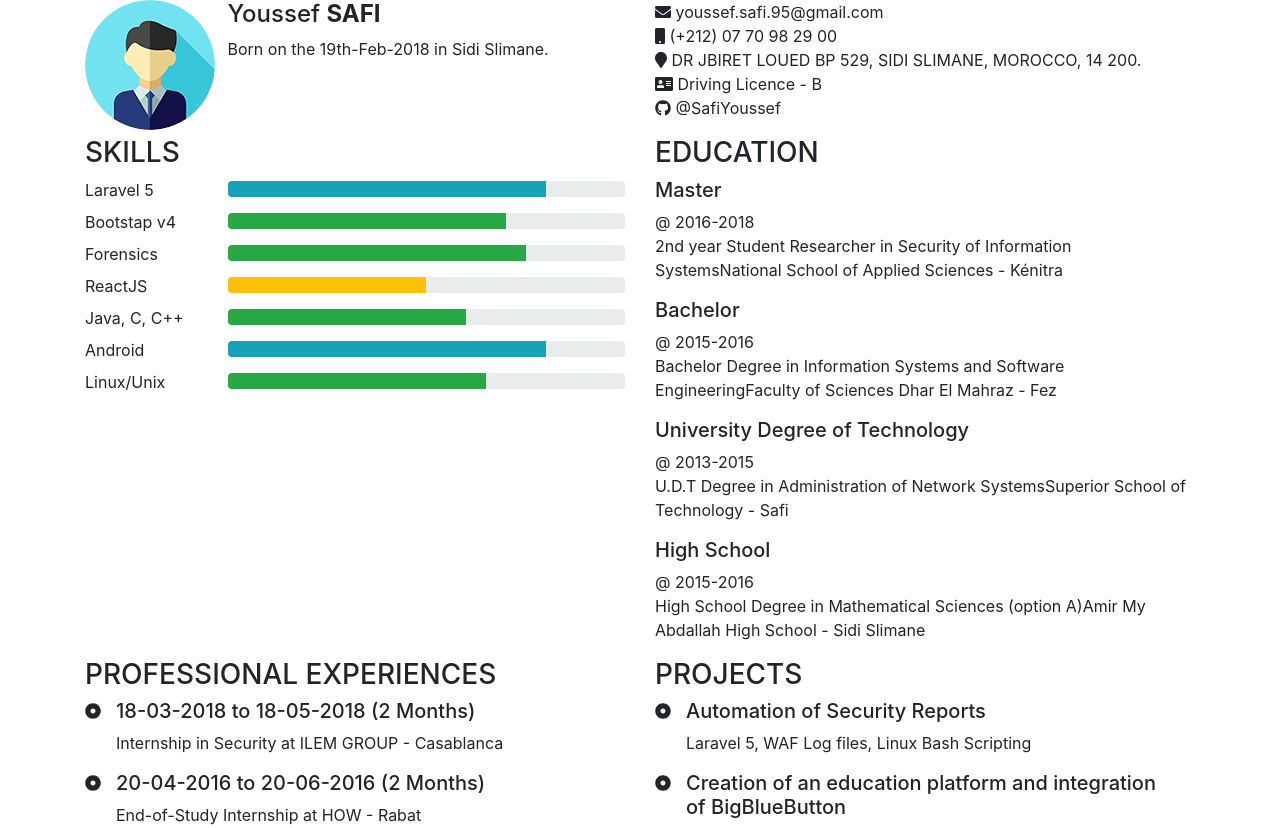
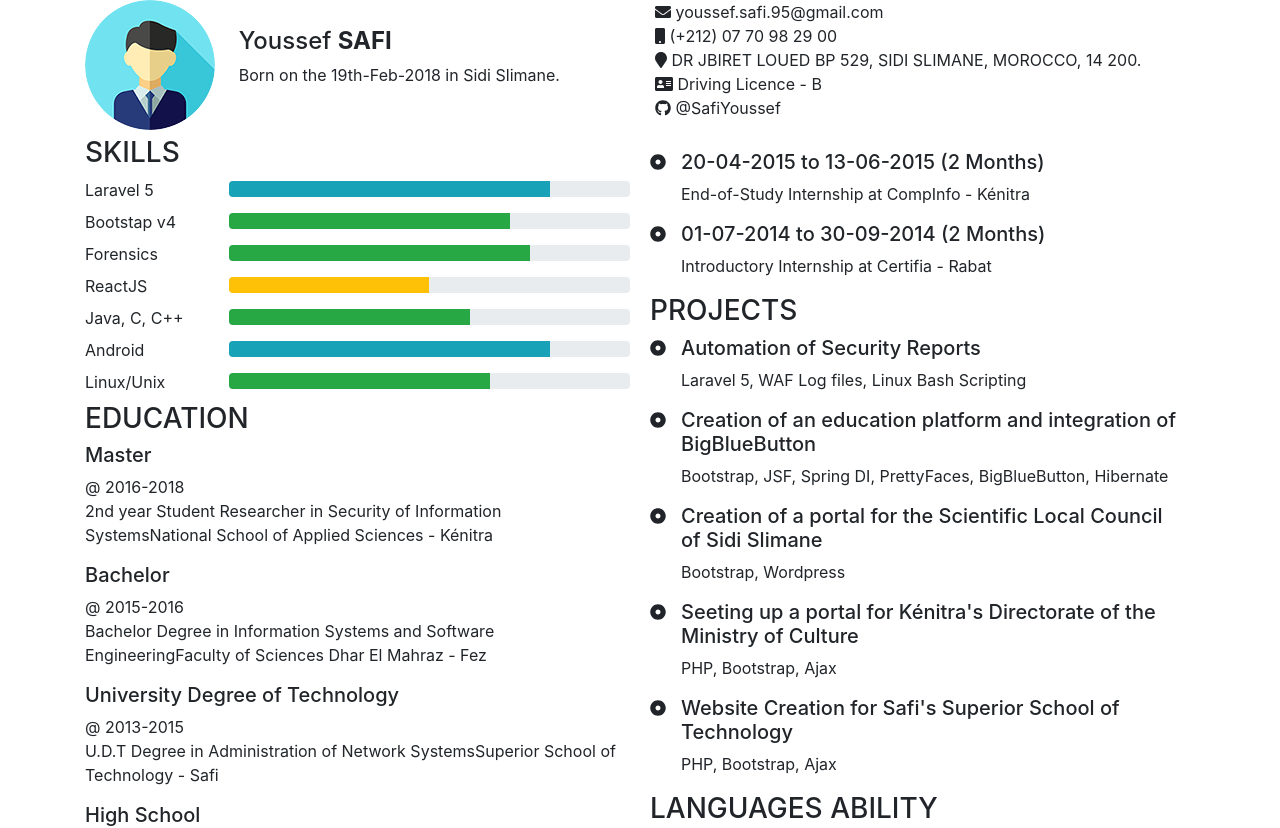
Before and after one commit to SafiYoussef/ReactJS-CV-App, a React (Create React App) app: page / in a window 1280 px wide. Shown: the top 828 px of the page. Built offline with nearby package versions, Linux system fonts and the light colour scheme.

Commit message:
layout structure fixes

```diff
--- a/public/index.html
+++ b/public/index.html
@@ -21,6 +21,15 @@
       Learn how to configure a non-root public URL by running `npm run build`.
     -->
   <title>React App</title>
+
+  <style>
+    @media (min-width: 576px) {
+      .card-columns {
+        -webkit-column-count: 2 !important;
+        column-count: 2 !important;
+      }
+    }
+  </style>
 </head>
 
 <body>
@@ -28,16 +37,6 @@
     You need to enable JavaScript to run this app.
   </noscript>
   <div id="root"></div>
-  <!--
-      This HTML file is a template.
-      If you open it directly in the browser, you will see an empty page.
-
-      You can add webfonts, meta tags, or analytics to this file.
-      The build step will place the bundled scripts into the <body> tag.
-
-      To begin the development, run `npm start` or `yarn start`.
-      To create a production bundle, use `npm run build` or `yarn build`.
-    -->
 </body>
 
 </html>
--- a/src/CV/header.jsx
+++ b/src/CV/header.jsx
@@ -16,10 +16,10 @@ class Header extends Component {
         <div className="row">
           <div className="col">
             <div className="row">
-              <div className="col-sm-3">
+              <div className="col-sm-3 p-0">
                 <img src={this.props.avatar} className="rounded-circle" />
               </div>
-              <div className="col">
+              <div className="col align-self-center">
                 <h4>
                   {this.props.firstName} <b>{this.props.lastName}</b>
                 </h4>
--- a/src/CV/section.jsx
+++ b/src/CV/section.jsx
@@ -9,7 +9,7 @@ class Section extends Component {
   state = {};
   render() {
     return (
-      <div className="col-xs-12 col-sm-6 col-md-6">
+      <div>
         <h3>{this.props.title}</h3>
         <div>{this.getContent(this.props.type)}</div>
       </div>
--- a/src/app.jsx
+++ b/src/app.jsx
@@ -188,8 +188,8 @@ class App extends Component {
   render() {
     return (
       <div className="container">
-        <div className="row">
-          <Header {...data.header} />
+        <Header {...data.header} />
+        <div className="card-columns">
           {data.sections.map(section => (
             <Section key={section.id} {...section} />
           ))}
```
